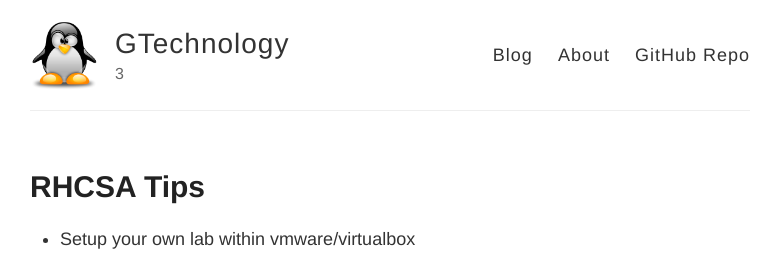
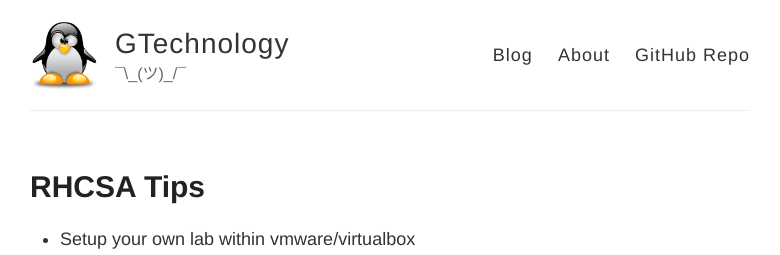
Before and after one commit to GTechnology-biz/gtechnology.biz, a Jekyll site: the page built from index.html, in a window 1280 px wide. Shown: the top 255 px of the page, without its empty margins (250-1030 px from the left). Built offline with Jekyll 4.4.1, drawn with Linux system fonts in a browser that asks for light colours; Markdown is read by kramdown in place of the engine named in the settings.

Commit message:
Update _config.yml

```diff
--- a/_config.yml
+++ b/_config.yml
@@ -7,7 +7,7 @@ theme: jekyll-theme-tactile
 name: GTechnology
 
 # Short bio or description (displayed in the header)
-description: 3
+description: ¯\_(ツ)_/¯
 
 # URL of your avatar or profile pic (you could use your GitHub profile pic)
 avatar: https://raw.githubusercontent.com/GTechnology-biz/gtechnology.biz/master/images/180982.png
@@ -53,7 +53,7 @@ baseurl: "/gtechnology.biz/"
 #
 
 markdown: redcarpet
-highlighter: pygments
+highlighter: rouge
 permalink: /:title/
 
 # The release of Jekyll Now that you're using
```
